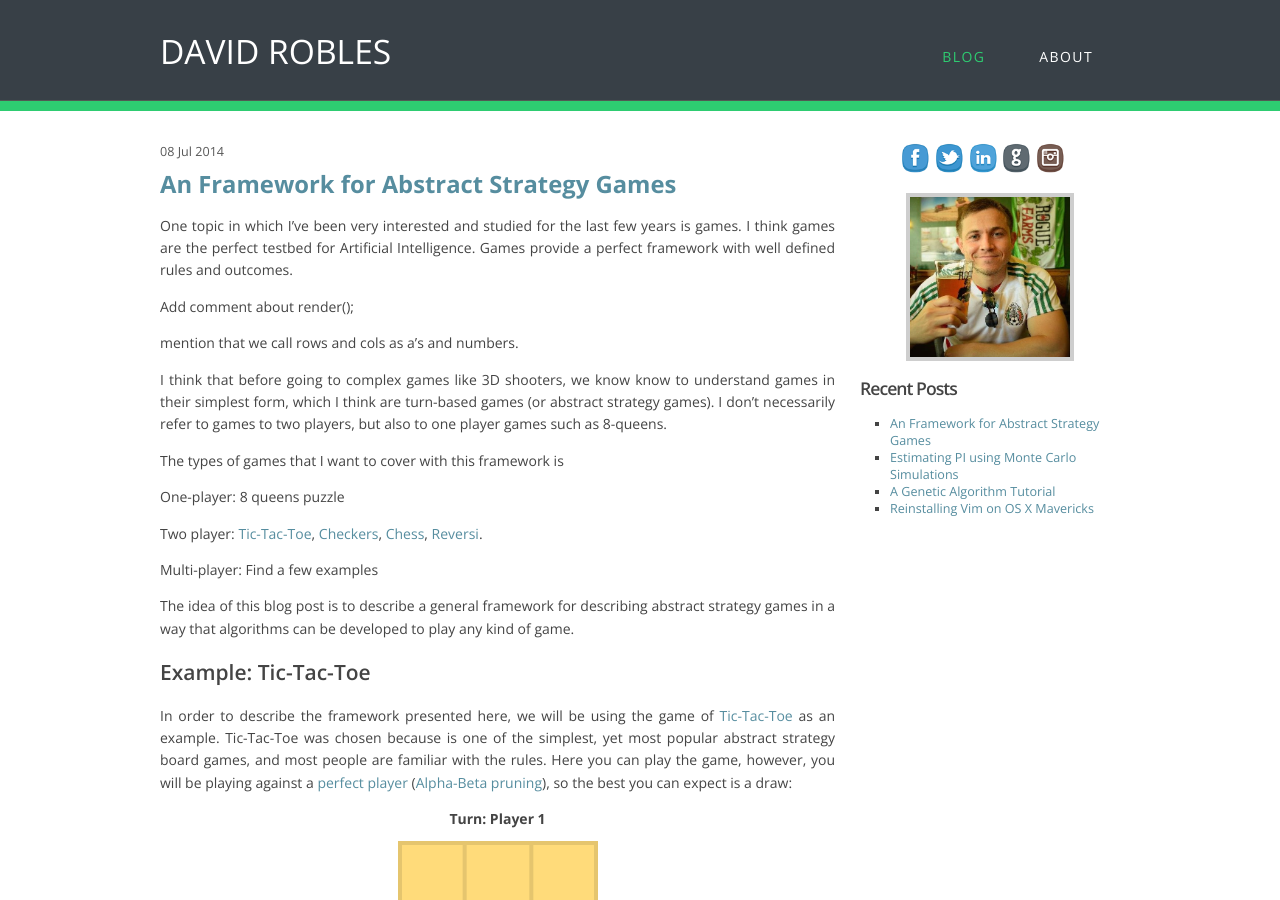
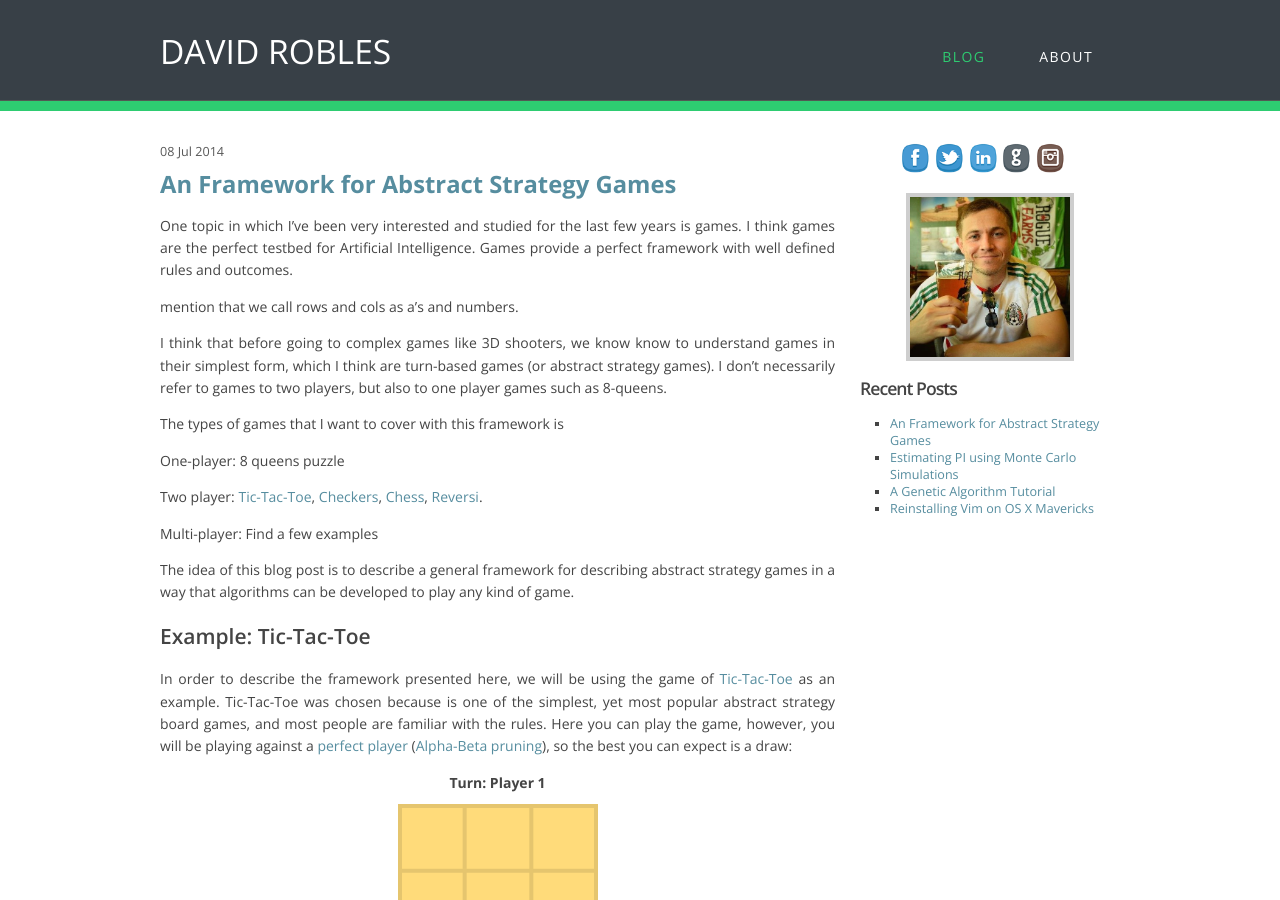
Before and after one commit to davidrobles/davidrobles.github.io, a Jekyll site: the page built from _posts/2014-07-08-a-framework-for-abstract-strategy-games.md, in a window 1280 px wide and 900 px high. Built offline with Jekyll 4.4.1, drawn with Linux system fonts in a browser that asks for light colours; Markdown is read by kramdown in place of the engine named in the settings; comment, search, counter and statistics services are not loaded.

Commit message:
Update post

```diff
--- a/_posts/2014-07-08-a-framework-for-abstract-strategy-games.md
+++ b/_posts/2014-07-08-a-framework-for-abstract-strategy-games.md
@@ -19,11 +19,7 @@ One topic in which I've been very interested and studied for the last few years
 games are the perfect testbed for Artificial Intelligence. Games provide a perfect framework
 with well defined rules and outcomes.
 
-Add comment about render();
-
 mention that we call rows and cols as a's and numbers.
-
-
 
 I think that before going to complex games like 3D shooters, we know know to understand games in
 their simplest form, which I think are turn-based games (or abstract strategy games). I don't
```
